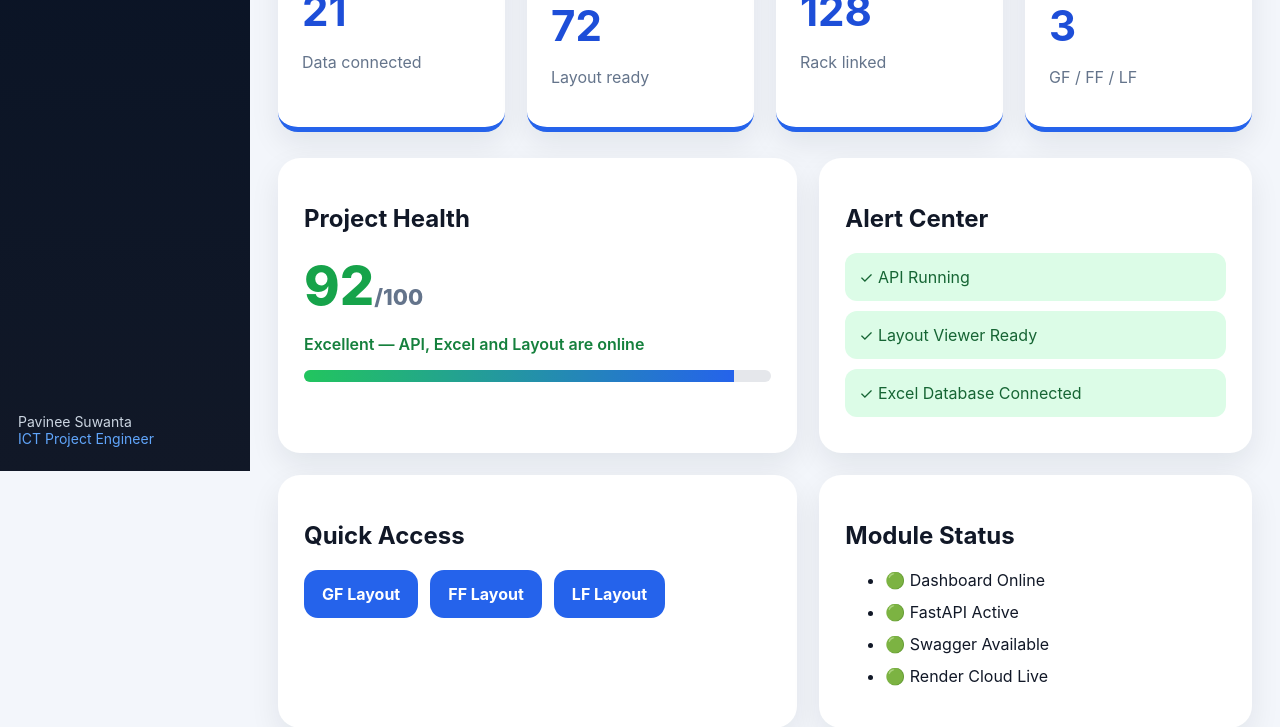
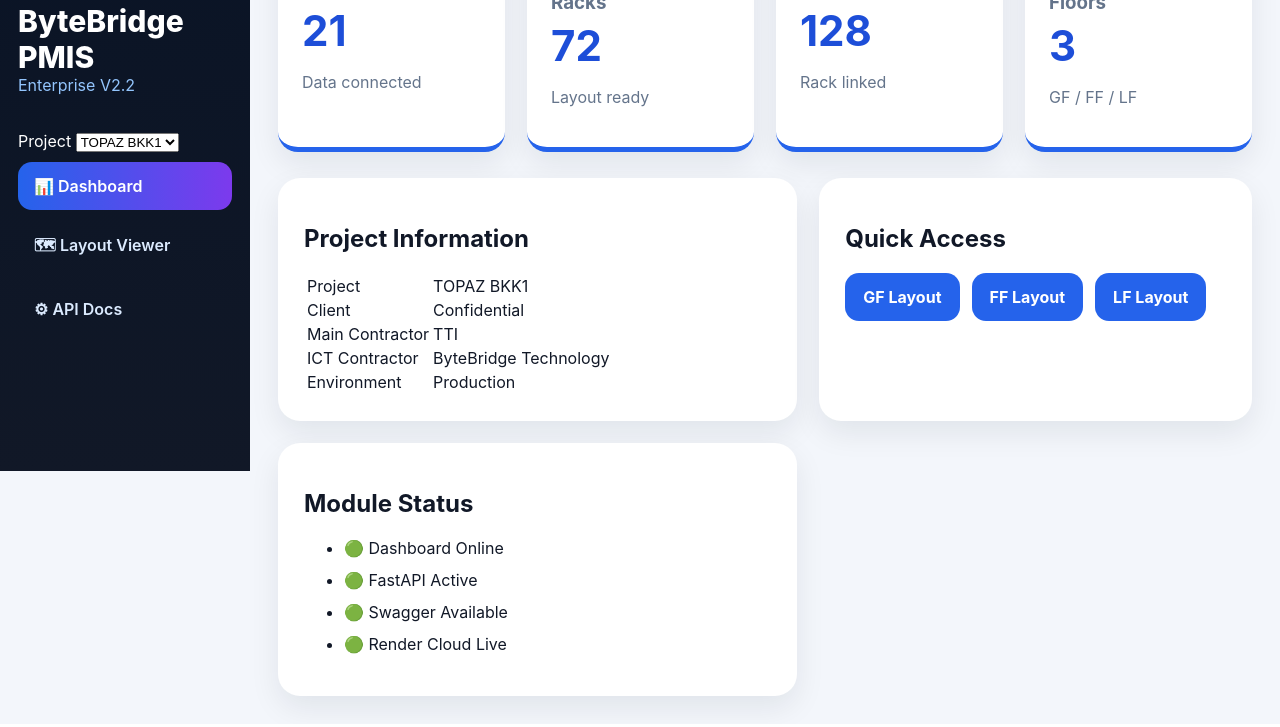
Before and after one commit to TKDevgirl/PMIS-Enterprise, a FastAPI app: page /dashboard in a window 1280 px wide. Shown: the part 329-1056 px from the top of the page. Run offline with FastAPI, Linux system fonts and the light colour scheme.

Commit message:
Update dashboard.html

```diff
--- a/app/templates/dashboard.html
+++ b/app/templates/dashboard.html
@@ -6,25 +6,67 @@
 </head>
 <body>
   <aside class="sidebar">
-    <div class="brand">PMIS</div>
-    <div class="sub">Enterprise V2.1</div>
+  <div class="brand-box">
 
+      <img src="/static/img/bytebridge-logo.png" class="logo">
+
+      <div>
+          <div class="brand">ByteBridge PMIS</div>
+          <div class="sub">Enterprise V2.2</div>
+      </div>
+
+  </div>
+
+  <div class="project-box">
+
+      <label>Project</label>
+
+      <select id="projectSelect" onchange="changeProject(this.value)">
+          <option value="BKK1">TOPAZ BKK1</option>
+          <option value="BKK2">TOPAZ BKK2</option>
+      </select>
+
+  </div>
     <a class="active" href="/dashboard">📊 Dashboard</a>
     <a href="/web/layout/GF">🗺 Layout Viewer</a>
     <a href="/docs">⚙ API Docs</a>
 
-    <div class="user">Pavinee Suwanta<br><span>ICT Project Engineer</span></div>
+
   </aside>
 
   <main class="main">
     <section class="hero">
       <div>
-        <h1>Welcome Back, Pavinee 👋</h1>
-        <p>Real-time PMIS status for TOPAZ BKK1</p>
+        <h1>TOPAZ Data Center</h1>
+        <p>ByteBridge PMIS · ICT Project Management Information System</p>
+
+        <div class="hero-meta">
+
+            <span>Project :
+                <b id="projectName">TOPAZ BKK1</b>
+            </span>
+
+            <span>Status :
+                <b class="online">Online</b>
+            </span>
+
+            <span>Environment :
+                Production
+            </span>
+
+        </div>
       </div>
       <div class="hero-actions">
-        <a href="/web/layout/GF">Open Layout</a>
-        <a href="/docs">API Docs</a>
+
+          <a id="openLayoutBtn"
+             href="/web/layout/GF?project=BKK1">
+             Open Layout
+          </a>
+
+          <a href="/docs">
+             API Docs
+          </a>
+
       </div>
     </section>
 
@@ -36,26 +78,72 @@
     </section>
 
     <section class="grid">
-      <div class="panel health">
-        <h2>Project Health</h2>
-        <div class="score">92<span>/100</span></div>
-        <p class="green">Excellent — API, Excel and Layout are online</p>
-        <div class="bar"><div style="width:92%"></div></div>
-      </div>
 
-      <div class="panel">
-        <h2>Alert Center</h2>
-        <div class="alert ok">✓ API Running</div>
-        <div class="alert ok">✓ Layout Viewer Ready</div>
-        <div class="alert ok">✓ Excel Database Connected</div>
-      </div>
+
+    <div class="panel">
+
+    <h2>Project Information</h2>
+
+    <table class="info-table">
+
+    <tr>
+
+    <td>Project</td>
+
+    <td id="infoProject">TOPAZ BKK1</td>
+
+    </tr>
+
+    <tr>
+      <td>Client</td>
+      <td id="clientName">Confidential</td>
+    </tr>
+
+    <tr>
+
+    <td>Main Contractor</td>
+
+    <td>TTI</td>
+
+    </tr>
+
+    <tr>
+
+    <td>ICT Contractor</td>
+
+    <td>ByteBridge Technology</td>
+
+    </tr>
+
+    <tr>
+
+    <td>Environment</td>
+
+    <td>Production</td>
+
+    </tr>
+
+    </table>
+
+    </div>
 
       <div class="panel">
         <h2>Quick Access</h2>
         <div class="quick">
-          <a href="/web/layout/GF">GF Layout</a>
-          <a href="/web/layout/FF">FF Layout</a>
-          <a href="/web/layout/LF">LF Layout</a>
+          <a data-layout="GF"
+             href="/web/layout/GF?project=BKK1">
+             GF Layout
+          </a>
+
+          <a data-layout="FF"
+             href="/web/layout/FF?project=BKK1">
+             FF Layout
+          </a>
+
+          <a data-layout="LF"
+             href="/web/layout/LF?project=BKK1">
+             LF Layout
+          </a>
         </div>
       </div>
 
@@ -70,5 +158,26 @@
       </div>
     </section>
   </main>
+<script>
+function changeProject(project) {
+
+    // Hero
+    document.getElementById("projectName").innerText = "TOPAZ " + project;
+
+    // Project Information
+    document.getElementById("infoProject").innerText = "TOPAZ " + project;
+
+    // Hero Button
+    document.getElementById("openLayoutBtn").href =
+        "/web/layout/GF?project=" + project;
+
+    // Quick Access
+    document.querySelectorAll("[data-layout]").forEach(link => {
+        const floor = link.dataset.layout;
+        link.href = "/web/layout/" + floor + "?project=" + project;
+    });
+
+}
+</script>
 </body>
 </html>
```
